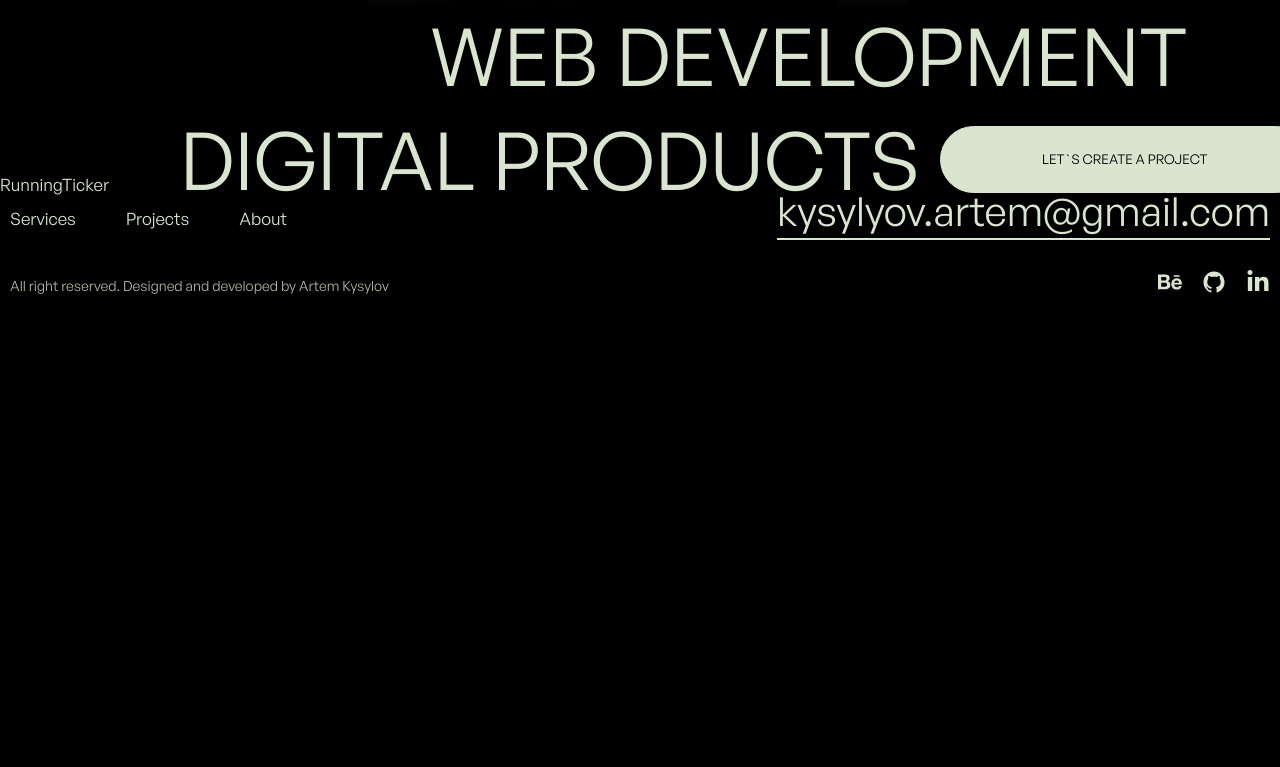
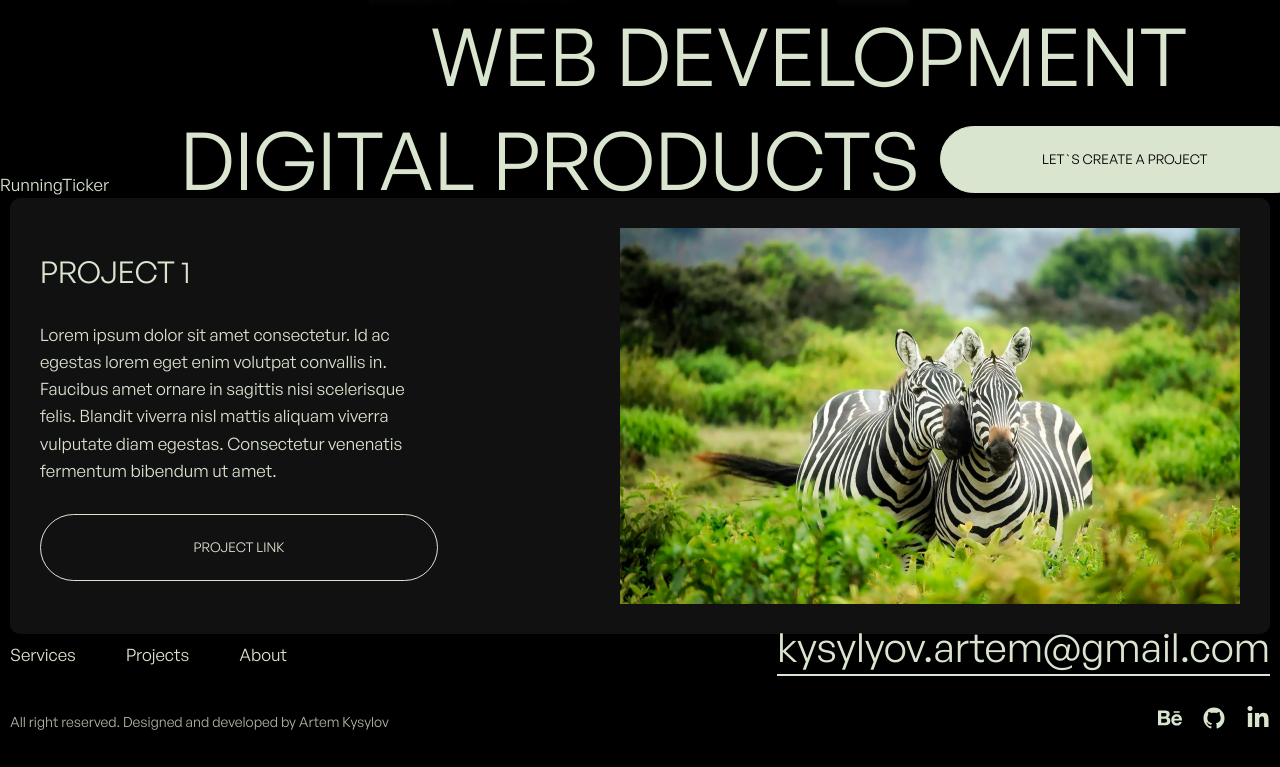
Before and after one commit to Artem-Kysylov/portfolio-website, a Next.js app: page / in a window 1280 px wide. Shown: the part 770-1537 px from the top of the page. Before the commit the page ends 1101 px from the top, so only its background shows below. Built offline with nearby package versions, Linux system fonts and the light colour scheme.

Commit message:
building components for project items

```diff
--- a/src/app/globals.css
+++ b/src/app/globals.css
@@ -104,6 +104,7 @@ h4 {
     font-size: 30px;
     line-height: 130%;
     text-transform: uppercase;
+    font-weight: inherit;
 }
 
 .headline {
--- a/src/components/button/Button.jsx
+++ b/src/components/button/Button.jsx
@@ -11,7 +11,10 @@ const Button = ({ text, style, buttonType, type }) => {
     })
 
   return (
-    <Link href='/'>
+    <Link
+      href='/'
+      style={{width: '100%'}}
+    >
       <button
           className={buttonClass}
           type={type}
--- a/src/components/project-item/ProjectItem.jsx
+++ b/src/components/project-item/ProjectItem.jsx
@@ -1,10 +1,36 @@
 // Imports
 import React from 'react'
+import Image from "next/image"
+import classNames from 'classnames'
 import styles from './styles.module.css'
 
-const ProjectItem = () => {
+// Import components
+import Button from '@/components/button/Button'
+
+const ProjectItem = ({ itemType }) => {
+  const itemClass = classNames(styles.project__item, {
+    [styles.dark]: itemType === 'dark',
+    [styles.light]: itemType === 'light',
+  })
+
   return (
-    <div>ProjectItem</div>
+    <div className={itemClass}>
+      <div className={styles.project__itemContent}>
+        <h4>Project 1</h4>
+        <p>Lorem ipsum dolor sit amet consectetur. Id ac egestas lorem eget enim volutpat convallis in. Faucibus amet ornare in sagittis nisi scelerisque felis. Blandit viverra nisl mattis aliquam viverra vulputate diam egestas. Consectetur venenatis fermentum bibendum ut amet.</p>
+        <Button
+          text='project link'
+          buttonType='outlined'
+        />
+      </div>
+
+      <Image
+        src='/project-1-img.png'
+        alt='image'
+        width={620}
+        height={376}
+      />
+    </div>
   )
 }
 
--- a/src/components/project-item/styles.module.css
+++ b/src/components/project-item/styles.module.css
@@ -0,0 +1,31 @@
+.project__item {
+    width: 100%;
+    padding: 30px;
+    border-radius: 10px;
+    background: var(--light-black);
+    display: flex;
+    flex-direction: row;
+    align-items: center;
+    justify-content: space-between;
+    gap: 30px;
+}
+
+.projectItem.dark {
+    flex-direction: row;
+    background: var(--light-black);
+    color: var(--light);
+}
+
+.projectItem.light {
+    flex-direction: row-reverse;
+    background: var(--light);
+    color: var(--black);
+}
+
+.project__itemContent {
+    display: flex;
+    flex-direction: column;
+    align-items: flex-start;
+    gap: 30px;
+    width: 398px;
+}
--- a/src/components/project-items/ProjectItems.jsx
+++ b/src/components/project-items/ProjectItems.jsx
@@ -7,7 +7,7 @@ import ProjectItem from '@/components/project-item/ProjectItem'
 
 const ProjectItems = () => {
   return (
-    <div>
+    <div className='container'>
       <ProjectItem/>
     </div>
   )
--- a/src/components/sections/projects/Projects.jsx
+++ b/src/components/sections/projects/Projects.jsx
@@ -4,11 +4,13 @@ import styles from './styles.module.css'
 
 // Import components
 import RunningTicker from '@/components/running-ticker/RunningTicker'
+import ProjectItems from '@/components/project-items/ProjectItems'
 
 const Projects = () => {
   return (
     <section>
         <RunningTicker/>
+        <ProjectItems/>
     </section>
   )
 }
```
